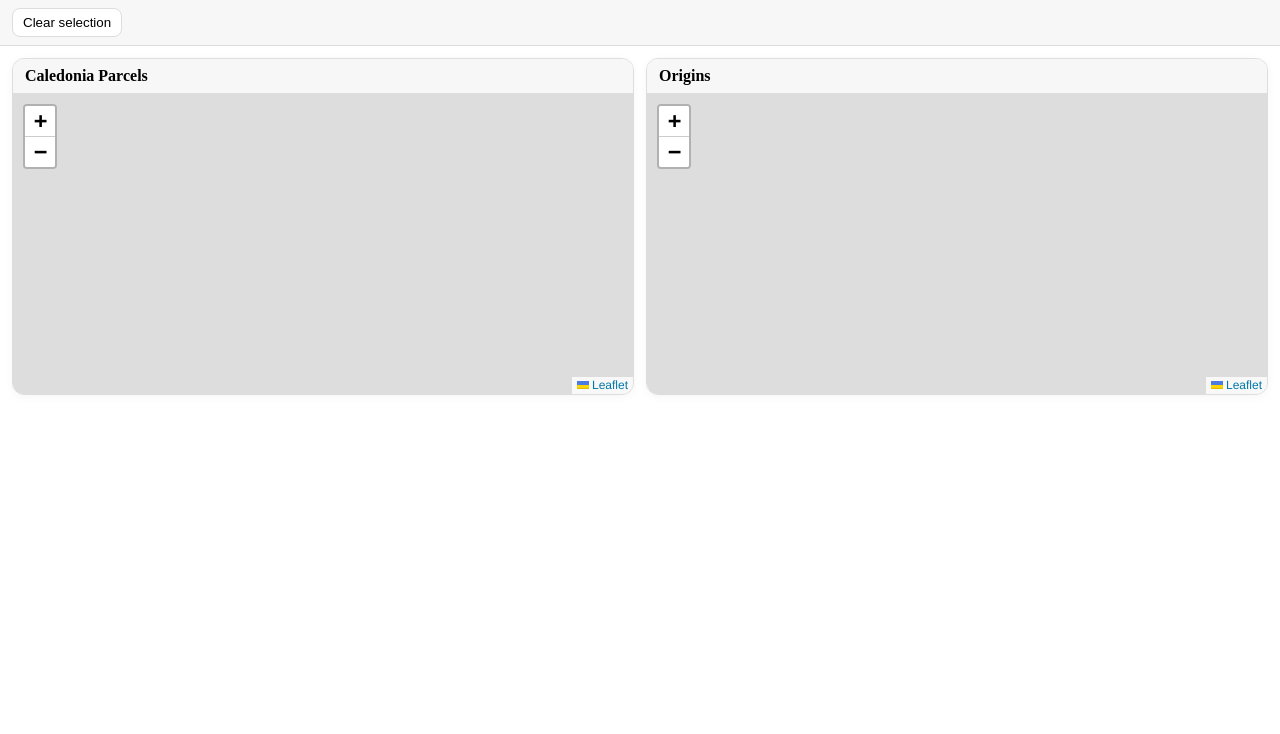
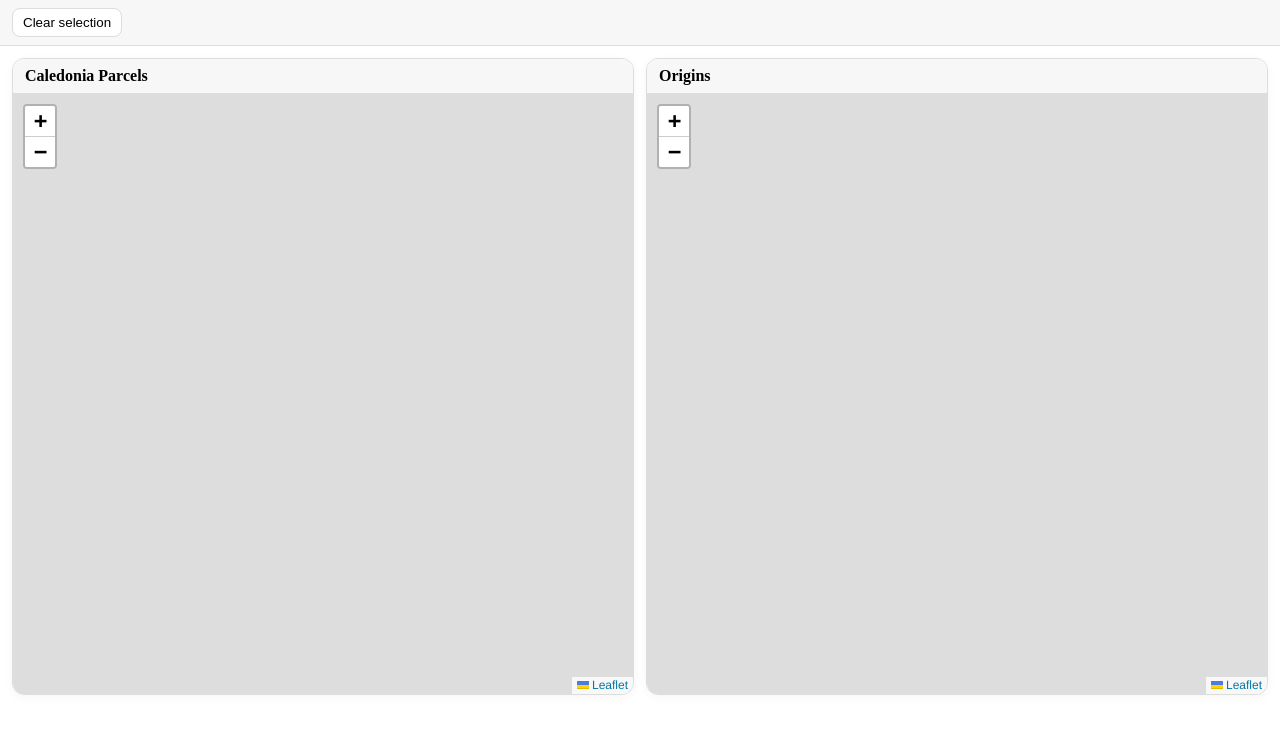
Before and after one commit to boonebgorges/caledonia-1874, a plain HTML site: page app/index.html in a window 1280 px wide. Drawn offline with nearby package versions, Linux system fonts and the light colour scheme; no server answers.

Commit message:
Styling.

```diff
--- a/app/css/dual.css
+++ b/app/css/dual.css
@@ -6,7 +6,7 @@ html, body { height: 100%; margin: 0; }
 .maps { display: grid; grid-template-columns: 1fr 1fr; gap: var(--gap); height: 100%; padding: var(--gap); box-sizing: border-box; }
 .panel { display: grid; grid-template-rows: auto 1fr; border: 1px solid var(--panel-border); border-radius: 12px; overflow: hidden; background: var(--panel-bg); box-shadow: 0 2px 10px rgba(0,0,0,.04); }
 .panel-head { padding: 8px 12px; background: var(--head-bg); border-bottom: 1px solid var(--panel-border); font-weight: 600; }
-.map { min-height: 300px; height: 100%; }
+.map { min-height: 600px; height: 100%; }
 @media (max-width: 900px) {
   .maps { grid-template-columns: 1fr; }
 }
```
